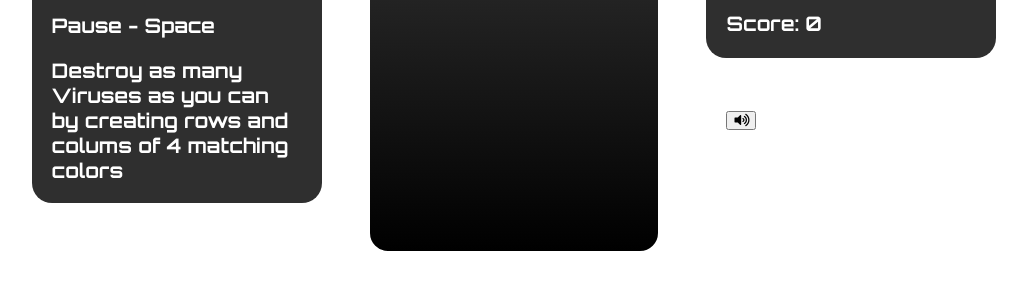
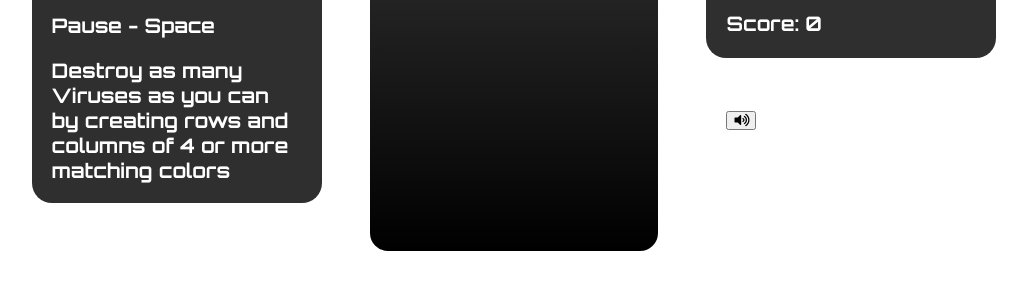
Before and after one commit to swangs/drmariojs, a website built with webpack: page index.html in a window 1280 px wide. Shown: the part 437-726 px from the top of the page, without its empty margins (126-1153 px from the left). Built offline with nearby package versions, Linux system fonts and the light colour scheme; files whose address does not match are found by name.

Commit message:
add production readme

```diff
--- a/index.html
+++ b/index.html
@@ -33,7 +33,7 @@
         <h2>Rotate Left - Z</h2>
         <h2>Rotate Right - X</h2>
         <h2>Pause - Space</h2>
-        <p>Destroy as many Viruses as you can by creating rows and colums of 4 matching colors</p>
+        <p>Destroy as many Viruses as you can by creating rows and columns of 4 or more matching colors</p>
       </div>
       <canvas></canvas>
       <div class="information">
```
Also changed, not shown: README.md, docs/proposal.md (renamed from proposal.md).
